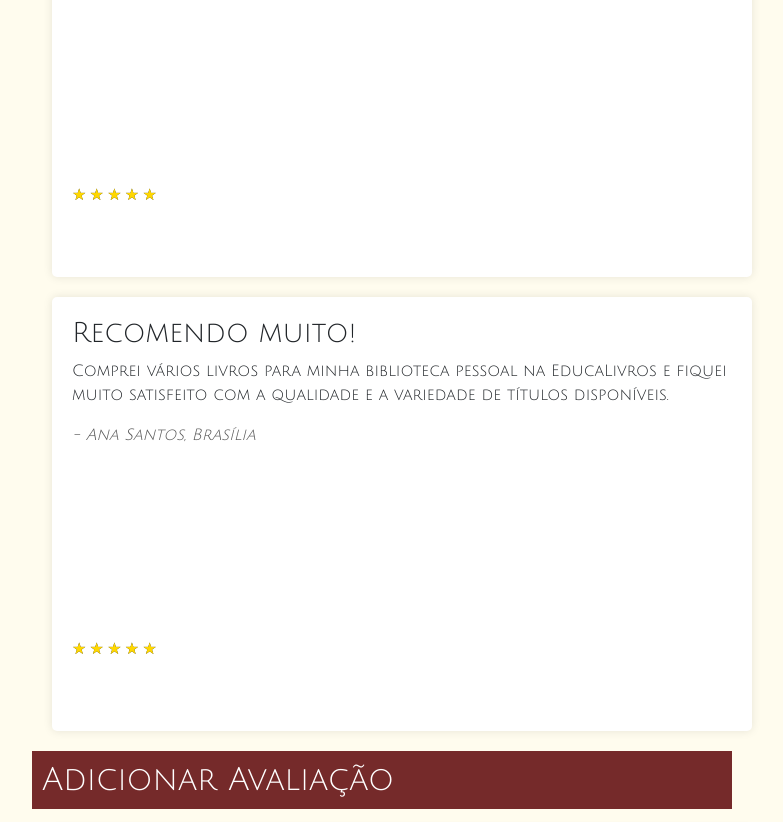
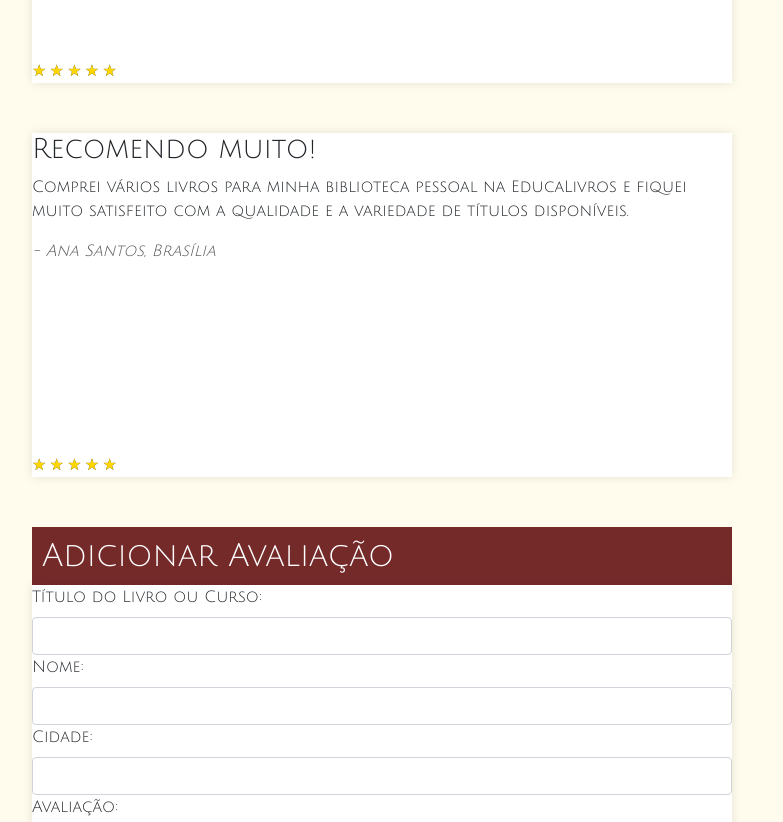
Before and after one commit to adelebrovelli/projeto-2-WEB-E-MOBILE, a plain HTML site: page review.html in a window 1280 px wide. Shown: the part 1280-2102 px from the top of the page, without its empty margins (258-1041 px from the left). Drawn offline with nearby package versions, Linux system fonts and the light colour scheme.

Commit message:
alinhando css review

```diff
--- a/style.css
+++ b/style.css
@@ -141,10 +141,14 @@ h2{
 
 .review {
   background-color: #fff;
-  padding: 20px;
-  margin: 20px;
-  border-radius: 5px;
+  padding: auto;
+  margin: auto;
+  border-radius: auto;
   box-shadow: 0px 0px 10px rgba(0, 0, 0, 0.1);
+}
+
+.form-group{
+  margin:auto;
 }
 
 .reviewer-info {
```
